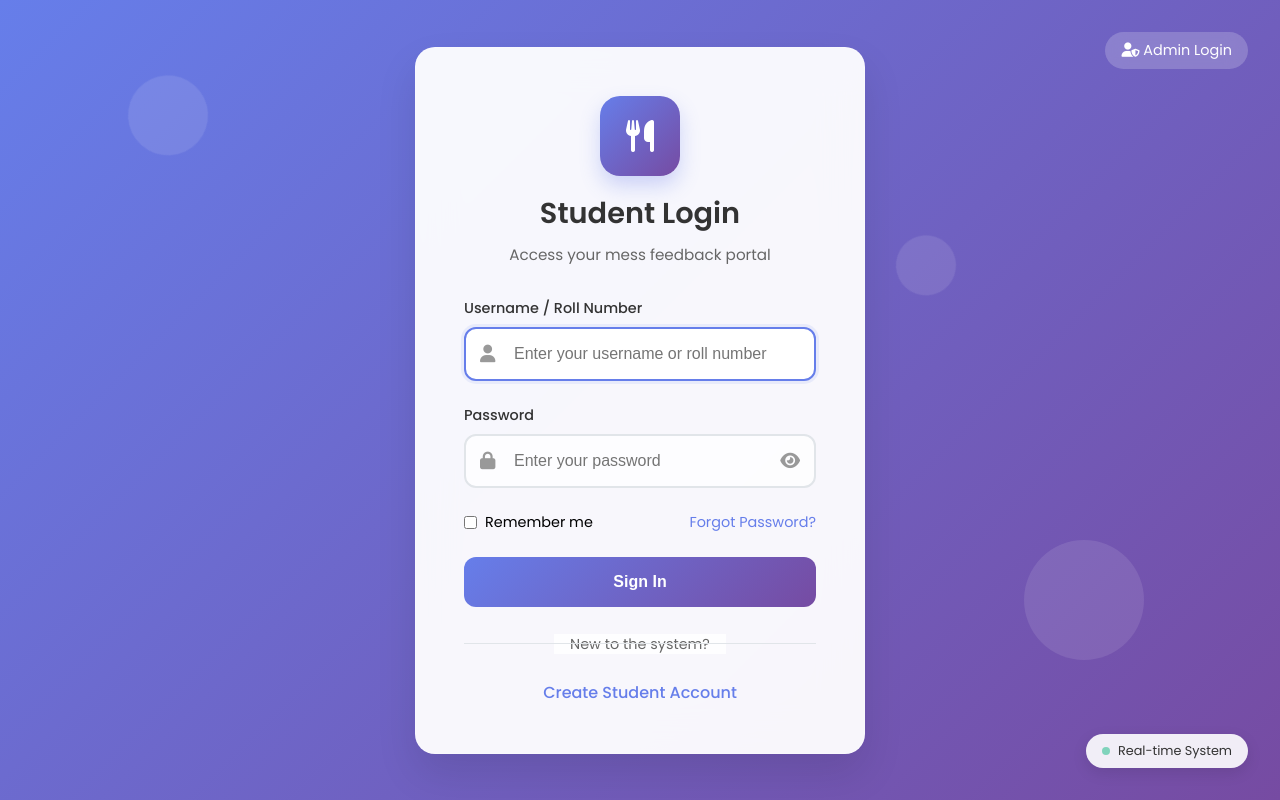
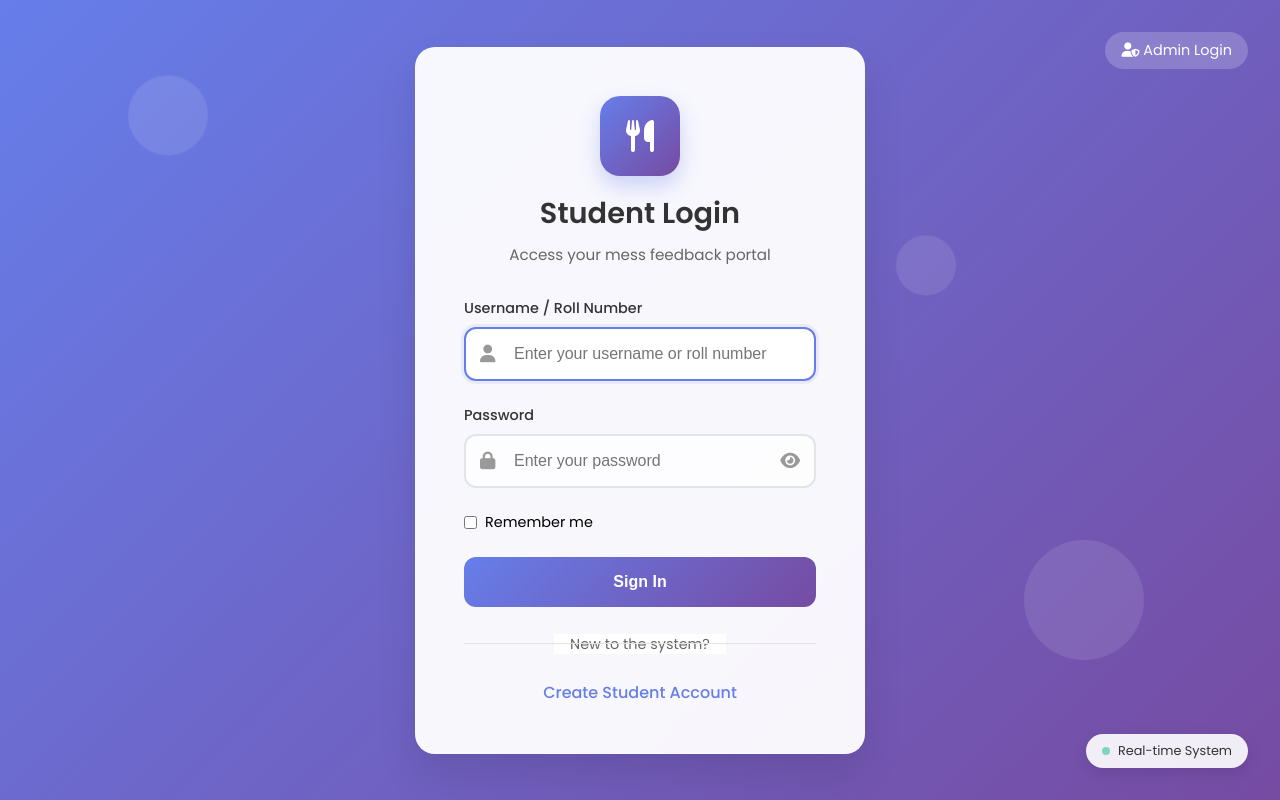
Before and after one commit to Bharath042/mess-feedback-system, a website: page views/student-login.html in a window 1280 px wide. Drawn offline with nearby package versions, Linux system fonts and the light colour scheme; no server answers.

Commit message:
Update student login page UI

```diff
--- a/views/student-login.html
+++ b/views/student-login.html
@@ -554,7 +554,6 @@
                     <input type="checkbox" id="rememberMe">
                     Remember me
                 </label>
-                <a href="#" class="forgot-password">Forgot Password?</a>
             </div>
 
             <button type="submit" class="login-btn" id="loginBtn">
```
